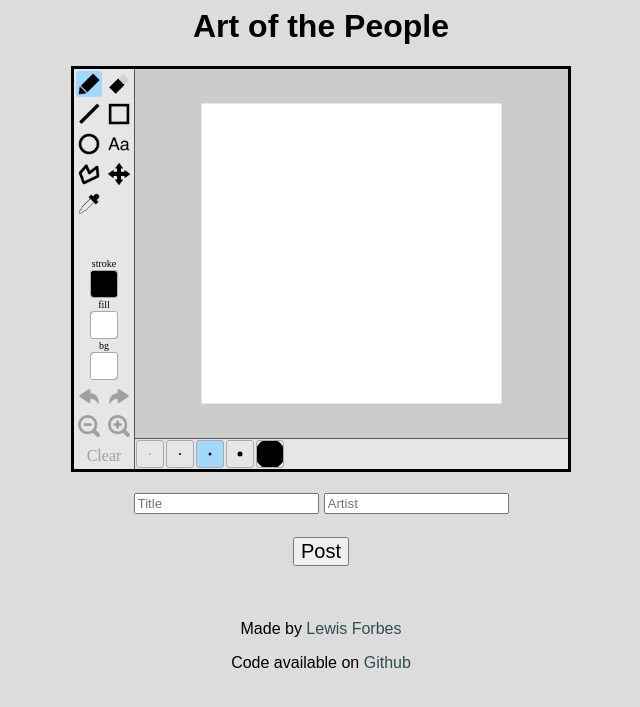
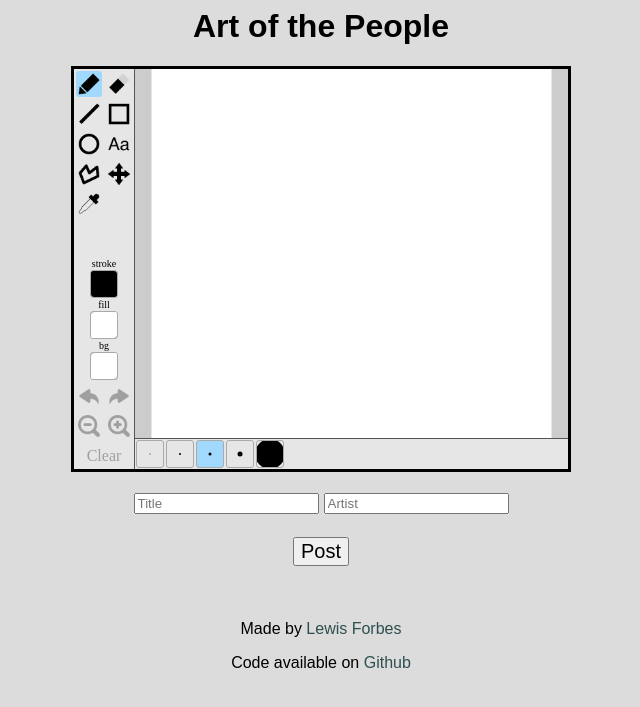
Before and after one commit to lewisforbes/art-of-the-people, a Django app: page / in a window 1280 px wide. Shown: the top 707 px of the page, without its empty margins (319-959 px from the left). Run offline with Django 3.2, Linux system fonts and the light colour scheme; some libraries are stand-ins or nearby versions.

Commit message:
Update home.html

```diff
--- a/templates/home.html
+++ b/templates/home.html
@@ -52,7 +52,7 @@
   <script src="{% static '/_js_libs/literallycanvas.js' %}"></script>
 
   <script type="text/javascript">
-    var imageSize = {width: 300, height: 300};
+    var imageSize = {width: 400, height: 400};
     var imageBounds = {
       x: 0, y: 0, width: imageSize.width, height: imageSize.height
     };
```
